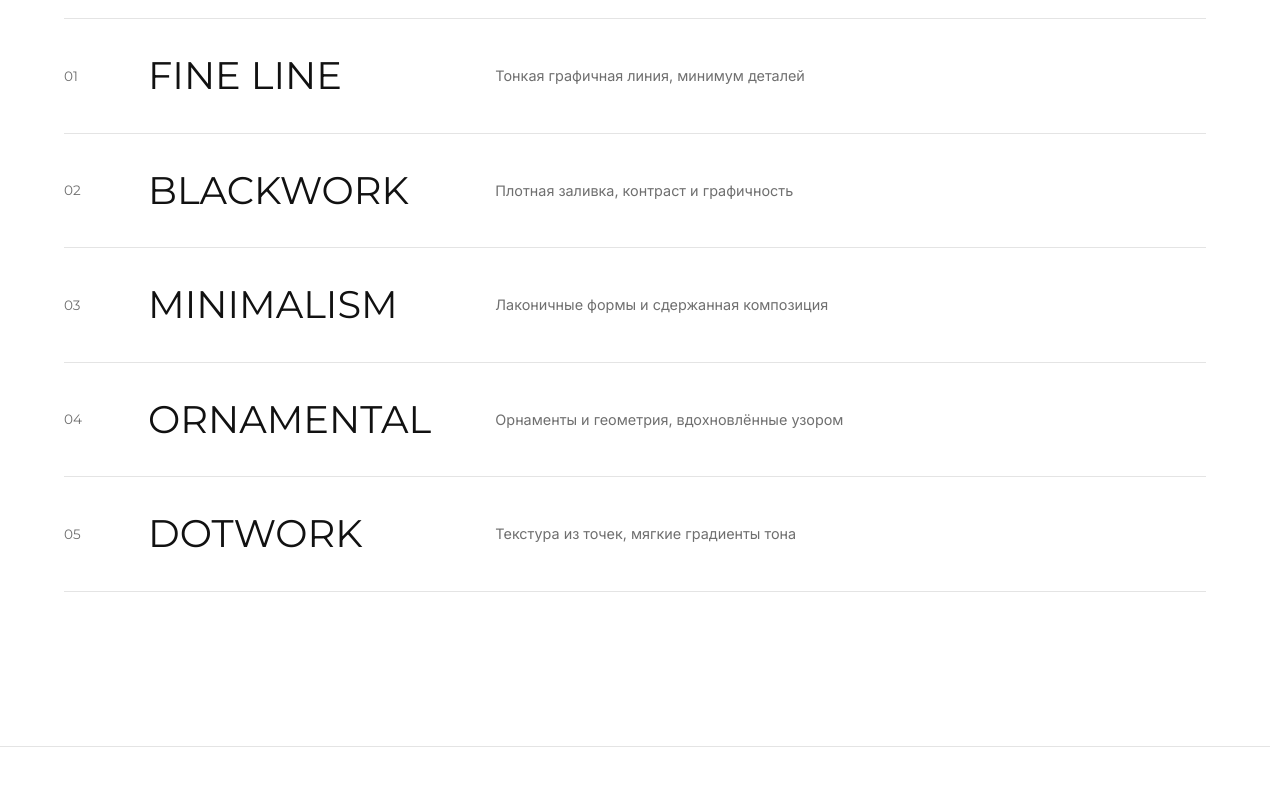
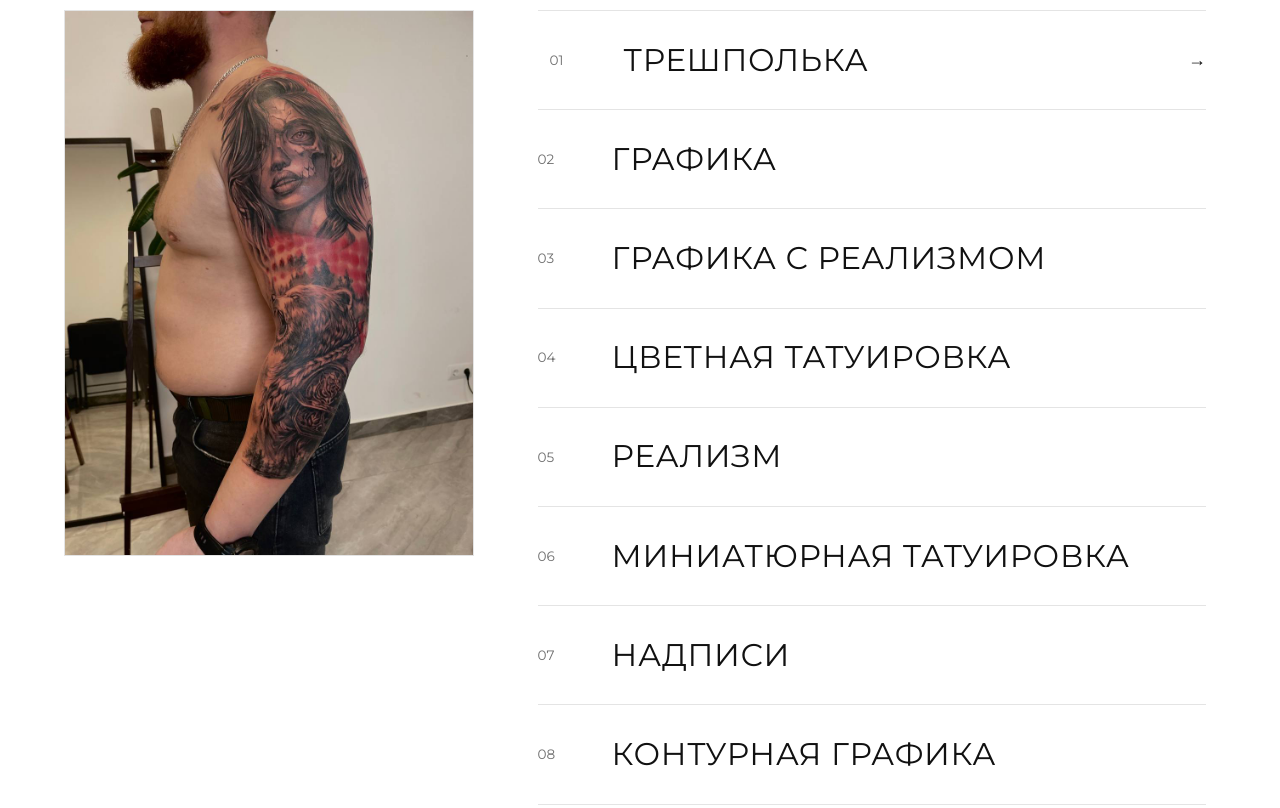
Before and after one commit to buggykk/tatsuuka-site, a plain HTML site: page index.html in a window 1280 px wide. Shown: the part 1840-2648 px from the top of the page. Drawn offline with Linux system fonts and the light colour scheme.

Commit message:
Превью стилей на декстопе; Правильные стили

```diff
--- a/index.html
+++ b/index.html
@@ -47,11 +47,14 @@
               Направления
             </button>
             <ul class="site-nav__sub" id="nav-styles" data-nav-styles>
-              <li><a href="styles/fine-line.html" class="site-nav__sub-link" data-nav-link>Fine Line</a></li>
-              <li><a href="styles/blackwork.html" class="site-nav__sub-link" data-nav-link>Blackwork</a></li>
-              <li><a href="styles/minimalism.html" class="site-nav__sub-link" data-nav-link>Minimalism</a></li>
-              <li><a href="styles/ornamental.html" class="site-nav__sub-link" data-nav-link>Ornamental</a></li>
-              <li><a href="styles/dotwork.html" class="site-nav__sub-link" data-nav-link>Dotwork</a></li>
+              <li><a href="styles/trash-polka.html" class="site-nav__sub-link" data-nav-link>Трешполька</a></li>
+              <li><a href="styles/graphics.html" class="site-nav__sub-link" data-nav-link>Графика</a></li>
+              <li><a href="styles/graphic-realism.html" class="site-nav__sub-link" data-nav-link>Графика с реализмом</a></li>
+              <li><a href="styles/color.html" class="site-nav__sub-link" data-nav-link>Цветная Татуировка</a></li>
+              <li><a href="styles/realism.html" class="site-nav__sub-link" data-nav-link>Реализм</a></li>
+              <li><a href="styles/miniature.html" class="site-nav__sub-link" data-nav-link>Миниатюрная Татуировка</a></li>
+              <li><a href="styles/lettering.html" class="site-nav__sub-link" data-nav-link>Надписи</a></li>
+              <li><a href="styles/contour.html" class="site-nav__sub-link" data-nav-link>Контурная графика</a></li>
             </ul>
           </div>
         </li>
@@ -118,16 +121,18 @@
     <!-- бегущая строка-разделитель -->
     <div class="marquee" aria-hidden="true">
       <div class="marquee__track">
-        <span>Fine Line</span>
-        <span>Blackwork</span>
-        <span>Minimalism</span>
-        <span>Ornamental</span>
-        <span>Dotwork</span>
-        <span>Fine Line</span>
-        <span>Blackwork</span>
-        <span>Minimalism</span>
-        <span>Ornamental</span>
-        <span>Dotwork</span>
+        <span>Трешполька</span>
+        <span>Графика</span>
+        <span>Графика с реализмом</span>
+        <span>Цветная Татуировка</span>
+        <span>Реализм</span>
+        <span>Миниатюрная Татуировка</span>
+        <span>Надписи</span>
+        <span>Контурная графика</span>
+        <span>Трешполька</span>
+        <span>Графика</span>
+        <span>Графика с реализмом</span>
+        <span>Цветная Татуировка</span>
       </div>
     </div>
 
@@ -169,52 +174,86 @@
           <h2 class="section-kicker">Направления</h2>
         </div>
 
+        <div class="styles__layout">
+          <!-- Превью фото рядом со списком -->
+          <div class="styles__preview" aria-hidden="true">
+            <div class="styles__preview-sticky">
+              <div class="styles__preview-frame">
+                <!-- Замените data-src/src на реальные пути к фотографиям ваших работ -->
+                <img src="assets/images/style-trash-polka.jpg" alt="" class="styles__preview-img is-active" data-style-img="01">
+                <img src="assets/images/style-graphics.jpg" alt="" class="styles__preview-img" data-style-img="02">
+                <img src="assets/images/style-graphic-realism.jpg" alt="" class="styles__preview-img" data-style-img="03">
+                <img src="assets/images/style-color.jpg" alt="" class="styles__preview-img" data-style-img="04">
+                <img src="assets/images/style-realism.jpg" alt="" class="styles__preview-img" data-style-img="05">
+                <img src="assets/images/style-miniature.jpg" alt="" class="styles__preview-img" data-style-img="06">
+                <img src="assets/images/style-lettering.jpg" alt="" class="styles__preview-img" data-style-img="07">
+                <img src="assets/images/style-contour.jpg" alt="" class="styles__preview-img" data-style-img="08">
+              </div>
+            </div>
+          </div>
+
+          <!-- Список категорий -->
           <ul class="styles__list">
             <li>
-            <a class="styles__item" href="styles/fine-line.html">
+              <a class="styles__item is-active" href="styles/trash-polka.html" data-style-target="01">
                 <span class="styles__num">01</span>
-              <span class="styles__name">Fine Line</span>
-              <span class="styles__desc">Тонкая графичная линия, минимум деталей</span>
+                <span class="styles__name">Трешполька</span>
                 <span class="styles__arrow" aria-hidden="true">→</span>
               </a>
             </li>
             <li>
-            <a class="styles__item" href="styles/blackwork.html">
+              <a class="styles__item" href="styles/graphics.html" data-style-target="02">
                 <span class="styles__num">02</span>
-              <span class="styles__name">Blackwork</span>
-              <span class="styles__desc">Плотная заливка, контраст и графичность</span>
+                <span class="styles__name">Графика</span>
                 <span class="styles__arrow" aria-hidden="true">→</span>
               </a>
             </li>
             <li>
-            <a class="styles__item" href="styles/minimalism.html">
+              <a class="styles__item" href="styles/graphic-realism.html" data-style-target="03">
                 <span class="styles__num">03</span>
-              <span class="styles__name">Minimalism</span>
-              <span class="styles__desc">Лаконичные формы и сдержанная композиция</span>
+                <span class="styles__name">Графика с реализмом</span>
                 <span class="styles__arrow" aria-hidden="true">→</span>
               </a>
             </li>
             <li>
-            <a class="styles__item" href="styles/ornamental.html">
+              <a class="styles__item" href="styles/color.html" data-style-target="04">
                 <span class="styles__num">04</span>
-              <span class="styles__name">Ornamental</span>
-              <span class="styles__desc">Орнаменты и геометрия, вдохновлённые узором</span>
+                <span class="styles__name">Цветная Татуировка</span>
                 <span class="styles__arrow" aria-hidden="true">→</span>
               </a>
             </li>
             <li>
-            <a class="styles__item" href="styles/dotwork.html">
+              <a class="styles__item" href="styles/realism.html" data-style-target="05">
                 <span class="styles__num">05</span>
-              <span class="styles__name">Dotwork</span>
-              <span class="styles__desc">Текстура из точек, мягкие градиенты тона</span>
+                <span class="styles__name">Реализм</span>
+                <span class="styles__arrow" aria-hidden="true">→</span>
+              </a>
+            </li>
+            <li>
+              <a class="styles__item" href="styles/miniature.html" data-style-target="06">
+                <span class="styles__num">06</span>
+                <span class="styles__name">Миниатюрная Татуировка</span>
+                <span class="styles__arrow" aria-hidden="true">→</span>
+              </a>
+            </li>
+            <li>
+              <a class="styles__item" href="styles/lettering.html" data-style-target="07">
+                <span class="styles__num">07</span>
+                <span class="styles__name">Надписи</span>
+                <span class="styles__arrow" aria-hidden="true">→</span>
+              </a>
+            </li>
+            <li>
+              <a class="styles__item" href="styles/contour.html" data-style-target="08">
+                <span class="styles__num">08</span>
+                <span class="styles__name">Контурная графика</span>
                 <span class="styles__arrow" aria-hidden="true">→</span>
               </a>
             </li>
           </ul>
         </div>
+      </div>
     </section>
-
-  </main>
 
   <!-- ==================== FOOTER ==================== -->
   <footer class="site-footer" id="footer">
--- a/script.js
+++ b/script.js
@@ -168,4 +168,24 @@
 
     updateHeroSlide();
   }
+// ---------- STYLES: Интерактивная смена фото при ховере ----------
+  const styleItems = document.querySelectorAll("[data-style-target]");
+  const styleImages = document.querySelectorAll("[data-style-img]");
+
+  if (styleItems.length && styleImages.length) {
+    styleItems.forEach(function (item) {
+      item.addEventListener("mouseenter", function () {
+        const targetId = item.getAttribute("data-style-target");
+
+        styleItems.forEach(function (el) {
+          el.classList.toggle("is-active", el === item);
+        });
+
+        styleImages.forEach(function (img) {
+          const imgId = img.getAttribute("data-style-img");
+          img.classList.toggle("is-active", imgId === targetId);
+        });
+      });
+    });
+  }
 })();
--- a/style.css
+++ b/style.css
@@ -619,7 +619,50 @@ body.nav-open {
   display: flex;
   align-items: baseline;
   gap: 1rem;
-  margin-bottom: clamp(2.5rem, 6vw, 4.5rem);
+  margin-bottom: clamp(2.5rem, 5vw, 4rem);
+}
+
+.styles__layout {
+  display: grid;
+  grid-template-columns: clamp(280px, 32vw, 420px) 1fr;
+  gap: clamp(2.5rem, 5vw, 6rem);
+  align-items: start;
+}
+
+/* Фиксированный контекстный кадр фото */
+.styles__preview {
+  position: relative;
+  width: 100%;
+}
+
+.styles__preview-sticky {
+  position: sticky;
+  top: calc(var(--header-h) + 2rem);
+}
+
+.styles__preview-frame {
+  position: relative;
+  aspect-ratio: 3 / 4;
+  width: 100%;
+  overflow: hidden;
+  background-color: #f4f4f4;
+  border: 1px solid var(--color-line);
+}
+
+.styles__preview-img {
+  position: absolute;
+  inset: 0;
+  width: 100%;
+  height: 100%;
+  object-fit: cover;
+  opacity: 0;
+  transform: scale(1.05);
+  transition: opacity 0.6s var(--ease), transform 0.6s var(--ease);
+}
+
+.styles__preview-img.is-active {
+  opacity: 1;
+  transform: scale(1);
 }
 
 .styles__list {
@@ -628,32 +671,31 @@ body.nav-open {
 
 .styles__item {
   display: grid;
-  grid-template-columns: 60px 1fr 2fr 40px;
+  grid-template-columns: 50px 1fr 40px;
   align-items: center;
   gap: 1.5rem;
-  padding: 1.75rem 0;
+  padding: clamp(1.25rem, 2vw, 1.85rem) 0;
   border-bottom: 1px solid var(--color-line);
-  transition: padding-left var(--dur) var(--ease);
+  transition: padding-left var(--dur) var(--ease), color var(--dur) var(--ease);
 }
 
-.styles__item:hover {
+.styles__item:hover,
+.styles__item.is-active {
   padding-left: 0.75rem;
 }
 
 .styles__num {
   font-size: 0.85rem;
   color: var(--color-text-muted);
+  transition: color var(--dur) var(--ease);
 }
 
 .styles__name {
   font-family: var(--font-display);
-  font-size: clamp(1.5rem, 1.2rem + 1.5vw, 2.5rem);
+  font-size: clamp(1.25rem, 1rem + 1.2vw, 2.1rem);
   text-transform: uppercase;
-}
-
-.styles__desc {
-  color: var(--color-text-muted);
-  font-size: 0.9rem;
+  font-weight: 400;
+  letter-spacing: 0.02em;
 }
 
 .styles__arrow {
@@ -663,9 +705,26 @@ body.nav-open {
   transition: opacity var(--dur) var(--ease), transform var(--dur) var(--ease);
 }
 
-.styles__item:hover .styles__arrow {
+.styles__item:hover .styles__arrow,
+.styles__item.is-active .styles__arrow {
   opacity: 1;
   transform: translateX(0);
+}
+
+.styles__item:hover .styles__num {
+  color: var(--color-ink);
+}
+
+/* Адаптивы для планшетов и мобильных устройств */
+@media (max-width: 900px) {
+  .styles__layout {
+    grid-template-columns: 1fr;
+    gap: 2rem;
+  }
+
+  .styles__preview {
+    display: none; /* скрываем превью на мобильных для повышения производительности */
+  }
 }
 
 /* ---------- 11. FOOTER ---------- */
```
Also changed, not shown: assets/images/style-color.jpg (added), assets/images/style-contour.jpg (added), assets/images/style-graphic-realism.jpg (added), assets/images/style-graphics.jpg (added), assets/images/style-lettering.jpg (added), assets/images/style-miniature.jpg (added), assets/images/style-realism.jpg (added), assets/images/style-trash-polka.jpg (added). Lines whose indentation alone changed are shown as unchanged.
